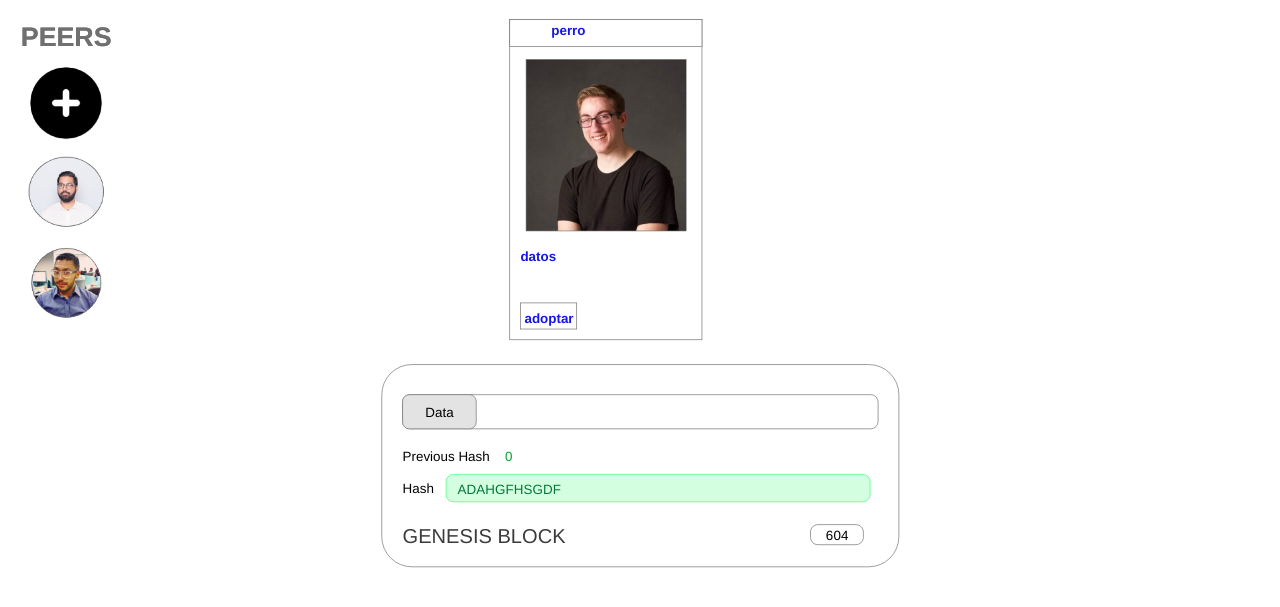
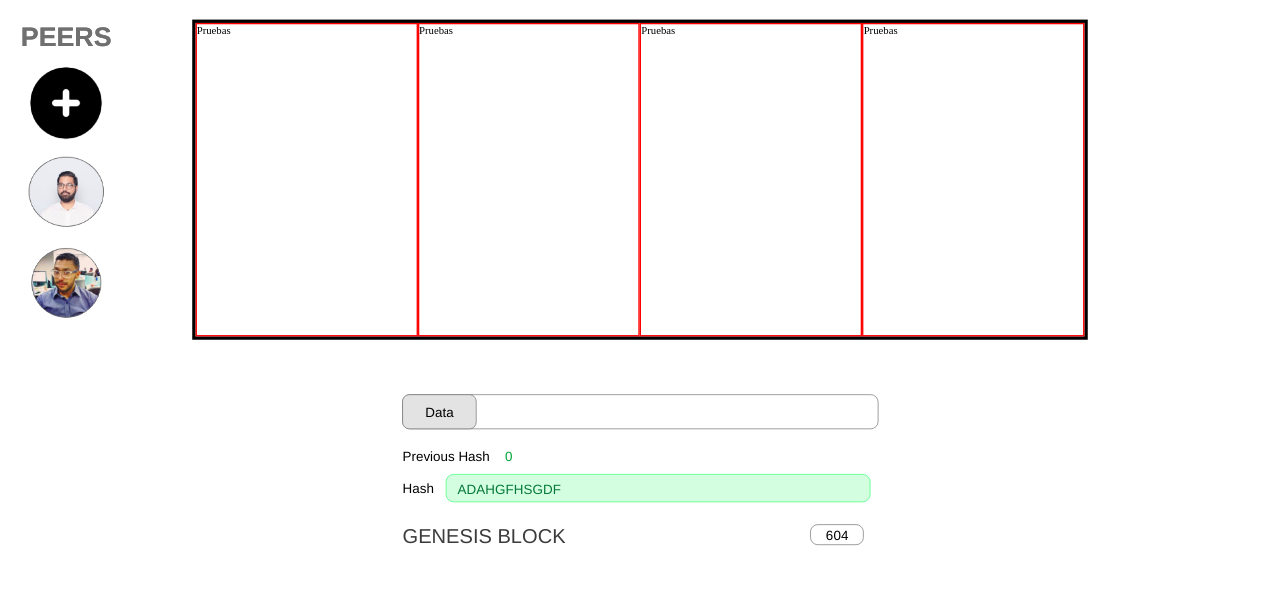
Before and after one commit to MsMemes/Blockchain-Demo, a plain HTML site: page blockchaindemo.io/Web_1920___3.html in a window 1280 px wide. Shown: the part 149-756 px from the top of the page. Drawn offline with Linux system fonts and the light colour scheme.

Commit message:
Divs de Cartas
Acomodando los divs de las cartas de perros

```diff
--- a/blockchaindemo.io/Web_1920___3.html
+++ b/blockchaindemo.io/Web_1920___3.html
@@ -39,32 +39,26 @@
 		<span>Mostla</span><br><span style="font-family:Source Code Pro;font-style:normal;font-weight:normal;font-size:50px;">Dogchain</span>
 	</div>
 	<img id="logo" src="logo.png" srcset="logo.png 1x, logo@2x.png 2x">
-	<svg class="Rectangle_10">
-		<rect fill="transparent" stroke="rgba(112,112,112,1)" stroke-width="1px" stroke-linejoin="miter" stroke-linecap="butt" stroke-miterlimit="4" shape-rendering="auto" id="Rectangle_10" rx="0" ry="0" x="0" y="0" width="287" height="478">
-		</rect>
-	</svg>
-	<svg class="Rectangle_11">
-		<rect fill="rgba(255,255,255,1)" stroke="rgba(112,112,112,1)" stroke-width="1px" stroke-linejoin="miter" stroke-linecap="butt" stroke-miterlimit="4" shape-rendering="auto" id="Rectangle_11" rx="0" ry="0" x="0" y="0" width="84" height="39">
-		</rect>
-	</svg>
-	<svg class="Rectangle_12">
-		<rect fill="rgba(255,255,255,1)" stroke="rgba(112,112,112,1)" stroke-width="1px" stroke-linejoin="miter" stroke-linecap="butt" stroke-miterlimit="4" shape-rendering="auto" id="Rectangle_12" rx="0" ry="0" x="0" y="0" width="287" height="40">
-		</rect>
-	</svg>
-	<div id="perro">
-		<span>perro</span>
+<!-- 	Div donde estan las cartas de los perros-->
+	<div class="main-container">
+		<!-- Carta individual de un perro -->
+		<div class="carta">
+			Pruebas
+		</div>
+		<!-- Carta individual de un perro -->
+		<div class="carta">
+			Pruebas
+		</div>
+		<!-- Carta individual de un perro -->
+		<div class="carta">
+			Pruebas
+		</div>
+		<!-- Carta individual de un perro -->
+		<div class="carta">
+			Pruebas
+		</div>
+
 	</div>
-	<div id="adoptar">
-		<span>adoptar</span>
-	</div>
-	<div id="datos">
-		<span>datos</span>
-	</div>
-	<img id="Rectangle_13" src="Rectangle_13.png" srcset="Rectangle_13.png 1x, Rectangle_13@2x.png 2x">
-	<svg class="Rectangle_14">
-		<rect fill="rgba(255,255,255,1)" stroke="rgba(112,112,112,1)" stroke-width="1px" stroke-linejoin="miter" stroke-linecap="butt" stroke-miterlimit="4" shape-rendering="auto" id="Rectangle_14" rx="45" ry="45" x="0" y="0" width="772" height="302">
-		</rect>
-	</svg>
 	<svg class="Rectangle_15">
 		<rect fill="rgba(255,255,255,1)" stroke="rgba(112,112,112,1)" stroke-width="1px" stroke-linejoin="miter" stroke-linecap="butt" stroke-miterlimit="4" shape-rendering="auto" id="Rectangle_15" rx="11" ry="11" x="0" y="0" width="710" height="51">
 		</rect>
--- a/blockchaindemo.io/styles.css
+++ b/blockchaindemo.io/styles.css
@@ -34,6 +34,25 @@
 	--web-center-horizontally: true;
 	--web-center-vertically: true;
 	--web-enable-deep-linking: true;
+}
+
+.main-container {
+	display: flex;
+	flex-direction: row;
+	border: 5px solid black;
+	position: absolute;
+	overflow: visible;
+	width: 70%;
+	margin-left: 15%;
+	height: 478px;
+	top: 192px;
+}
+
+.carta {
+	display: flex;
+	text-align: center;
+	border: 2px solid red;
+	width: 25%;
 }
 @keyframes  {
 
```
Also changed, not shown: 1 other file.
